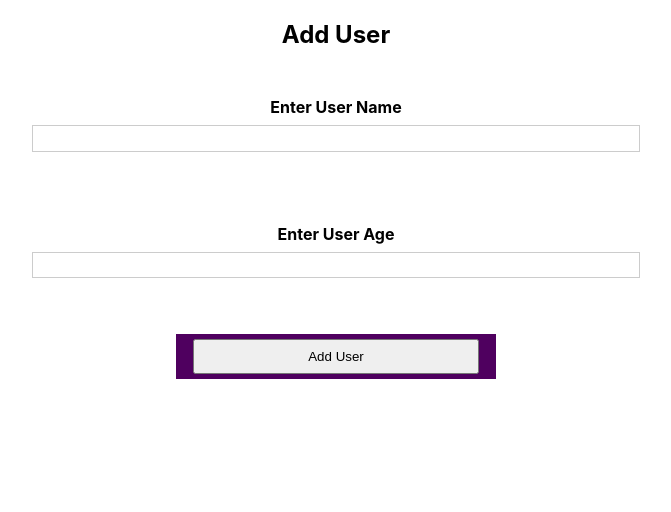
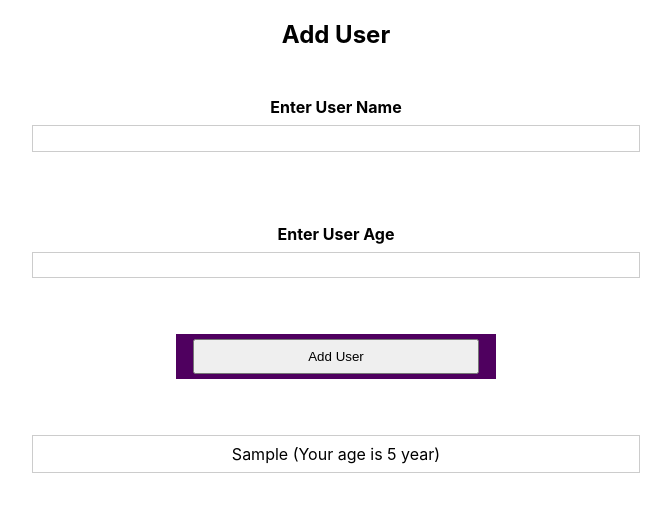
Before and after one commit to Mohamed-Ramadan1/users-system, a React (Create React App) app: page / in a window 1280 px wide. Both pictures are taken after typing "Sample", "5" into the empty fields and a click on the button "Add User". Shown: the top 512 px of the page, without its empty margins (304-975 px from the left). Built offline with nearby package versions, Linux system fonts and the light colour scheme.

Commit message:
ending rendering user input

```diff
--- a/src/App.js
+++ b/src/App.js
@@ -2,12 +2,24 @@ import logo from './logo.svg';
 import './App.css';
 import Header from './Components/Header';
 import UserData from './Components/UserData/UserData';
+import UserList from './Components/UsersLists/UserList';
+import { useState } from 'react';
 
 function App() {
+  const [data, setData] = useState(null)
+
+  const getUserInformation = (userInfo) => {
+    setData(userInfo)
+  }
+
+
+
+
   return (
     <div className="App">
       <Header />
-      <UserData/>
+      <UserData onSaveData={getUserInformation} />
+      <UserList data={data} />
     </div>
   );
 }
--- a/src/Components/UserData/UserData.js
+++ b/src/Components/UserData/UserData.js
@@ -3,15 +3,22 @@ import styles from './UserData.module.css'
 import Button from '../Button/Button';
 
 
-const UserData = () => {
+const UserData = (props) => {
     const [userNameInput, setUserNameInput] = useState("");
     const [ageInput, setAgeInput] = useState(null);
 
     const changeHandler = (event,setter) => {
         setter(event.target.value);
     }
+
     const submitHandler = (event) => {
         event.preventDefault();
+        const data = {
+            name: userNameInput,
+            age: ageInput
+        }
+        props.onSaveData(data)
+
         resetData();
     }
 
--- /dev/null
+++ b/src/Components/UsersLists/UserList.js
@@ -0,0 +1,30 @@
+import React,{useState,useEffect} from "react";
+import styles from './UserList.module.css'
+
+
+const UserList = ({data}) => {
+    const [dataArray, setDataArray] = useState([]);
+
+    useEffect(() => {
+        if (data) {
+            setDataArray(prevDataArray => [...prevDataArray, data]);
+        }
+    }, [data]);
+
+    console.log(data)
+
+    return (
+        <div className={styles.users}>
+            <ul>
+                {dataArray.map((item, index) => (
+                <li key={index}>{`${item.name}  (Your age is ${item.age} year)`}</li> // Assuming 'name' is a property in the object
+        ))}
+
+            </ul>
+
+        </div>
+    )
+
+}
+
+export default UserList;
--- /dev/null
+++ b/src/Components/UsersLists/UserList.module.css
@@ -0,0 +1,16 @@
+.users {
+    margin: 2rem auto;
+    width: 90%;
+    max-width: 40rem;
+}
+
+.users ul {
+    list-style: none;
+    padding: 1rem;
+}
+
+.users li {
+    border: 1px solid #ccc;
+    margin: 0.5rem 0;
+    padding: 0.5rem;
+}
```
